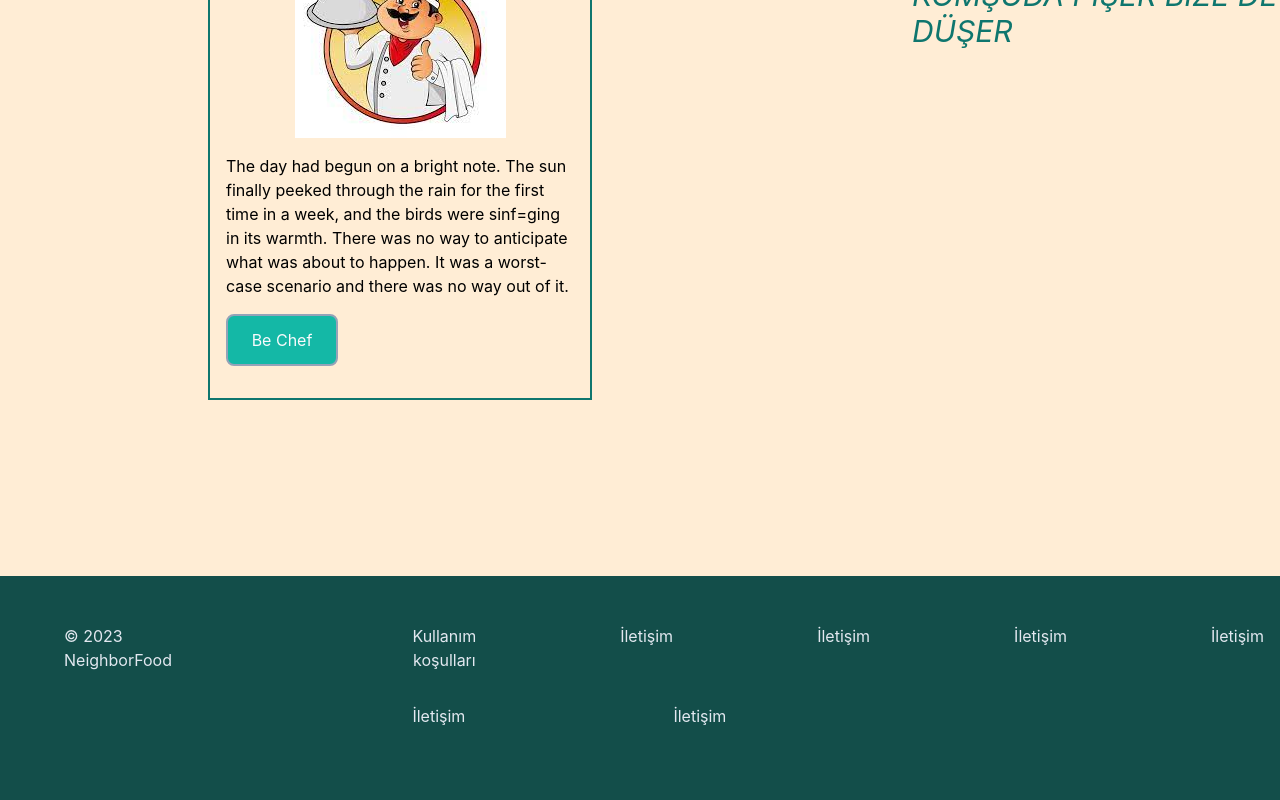
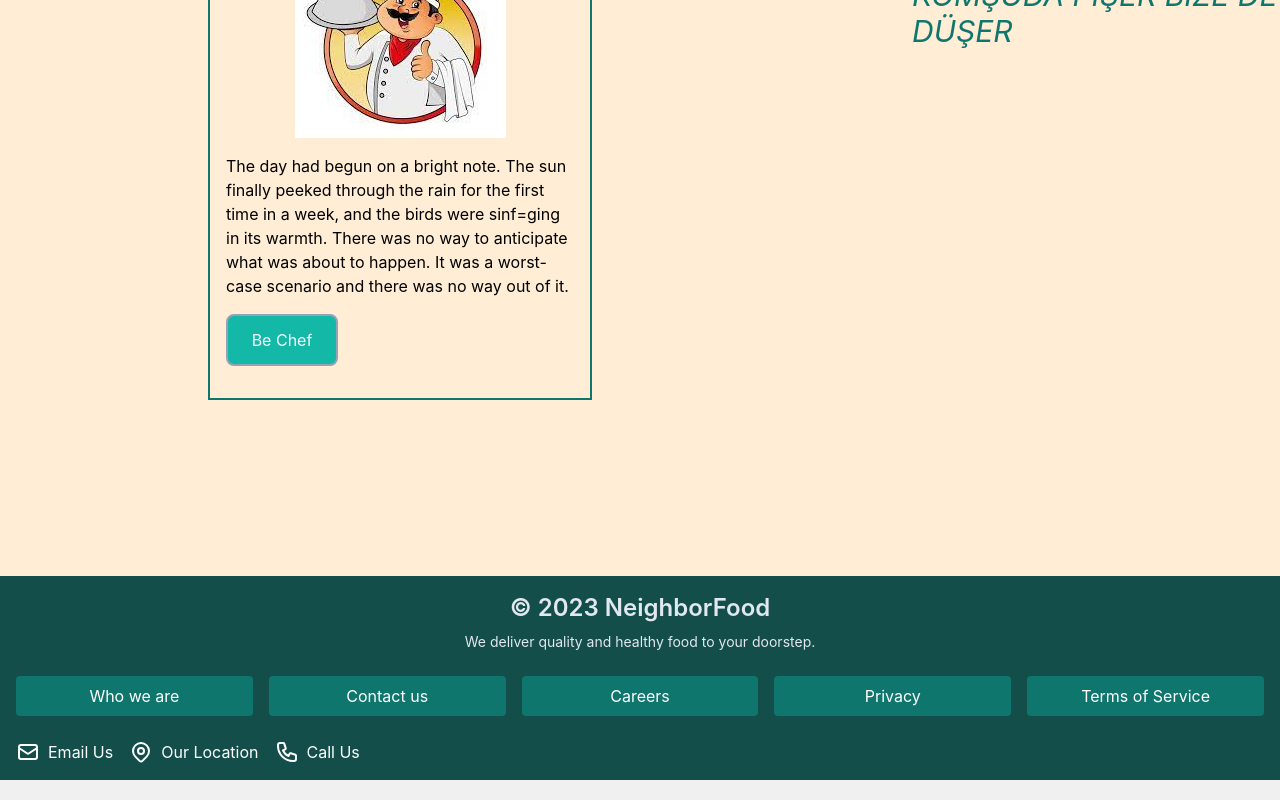
Before and after one commit to yemrebeskan/NeighboorFood, a React (Create React App) app in the folder ui/: page / in a window 1280 px wide. Shown: the part 1362-2162 px from the top of the page. Built offline with nearby package versions, Linux system fonts and the light colour scheme; a web font is replaced by a local one.

Commit message:
Update footer

```diff
--- a/ui/src/components/footer.js
+++ b/ui/src/components/footer.js
@@ -1,37 +1,35 @@
+// footer.js:
+
 import "./footerclass.css";
+import { HiOutlineMail, HiOutlineLocationMarker, HiOutlinePhone } from "react-icons/hi";  // Importing icons from react-icons library
+
 const Footer = () => {
   return (
-    <div className="footerclass bg-teal-900 flex text-slate-200 p-4">
-      <div className="mt-8 flex">
-        <p className="mr-16 ml-12 h-40">© 2023 NeighborFood</p>
-        <div>
-          <ul className="flex">
-            <li className="ml-36">
-              <button className="">Kullanım koşulları</button>
-            </li>
-            <li className="ml-36">
-              <button>İletişim</button>
-            </li>
-            <li className="ml-36">
-              <button>İletişim</button>
-            </li>
-            <li className="ml-36">
-              <button>İletişim</button>
-            </li>
-            <li className="ml-36">
-              <button>İletişim</button>
-            </li>
-          </ul>
-          <ul></ul>
-          <ul className="flex">
-            <li className="ml-36 mt-8">
-              <button>İletişim</button>
-            </li>
-            <li className="ml-52 mt-8">
-              <button>İletişim</button>
-            </li>
-          </ul>
-        </div>
+    <div className="footerclass bg-teal-900 flex flex-col items-center justify-center text-slate-200 p-4 space-y-6">
+      <div className="text-center">
+        <p className="text-2xl font-semibold mb-2">© 2023 NeighborFood</p>
+        <p className="text-sm">We deliver quality and healthy food to your doorstep.</p>
+      </div>
+      <div className="grid grid-cols-2 md:grid-cols-5 gap-4">
+        <button className="px-4 py-2 bg-teal-700 hover:bg-teal-800 rounded text-white transition duration-300 ease-in-out">Who we are</button>
+        <button className="px-4 py-2 bg-teal-700 hover:bg-teal-800 rounded text-white transition duration-300 ease-in-out">Contact us</button>
+        <button className="px-4 py-2 bg-teal-700 hover:bg-teal-800 rounded text-white transition duration-300 ease-in-out">Careers</button>
+        <button className="px-4 py-2 bg-teal-700 hover:bg-teal-800 rounded text-white transition duration-300 ease-in-out">Privacy</button>
+        <button className="px-4 py-2 bg-teal-700 hover:bg-teal-800 rounded text-white transition duration-300 ease-in-out">Terms of Service</button>
+      </div>
+      <div className="flex space-x-4">
+        <button className="flex items-center space-x-2 text-white hover:text-teal-300 transition duration-300 ease-in-out">
+          <HiOutlineMail className="text-2xl"/>
+          <span>Email Us</span>
+        </button>
+        <button className="flex items-center space-x-2 text-white hover:text-teal-300 transition duration-300 ease-in-out">
+          <HiOutlineLocationMarker className="text-2xl"/>
+          <span>Our Location</span>
+        </button>
+        <button className="flex items-center space-x-2 text-white hover:text-teal-300 transition duration-300 ease-in-out">
+          <HiOutlinePhone className="text-2xl"/>
+          <span>Call Us</span>
+        </button>
       </div>
     </div>
   )
--- a/ui/src/components/footerclass.css
+++ b/ui/src/components/footerclass.css
@@ -1,4 +1,7 @@
-.footerclass{
+/* footerclass.css */
+
+.footerclass {
     display:block;
     width: 100%;
+    box-sizing: border-box;
 }
```
